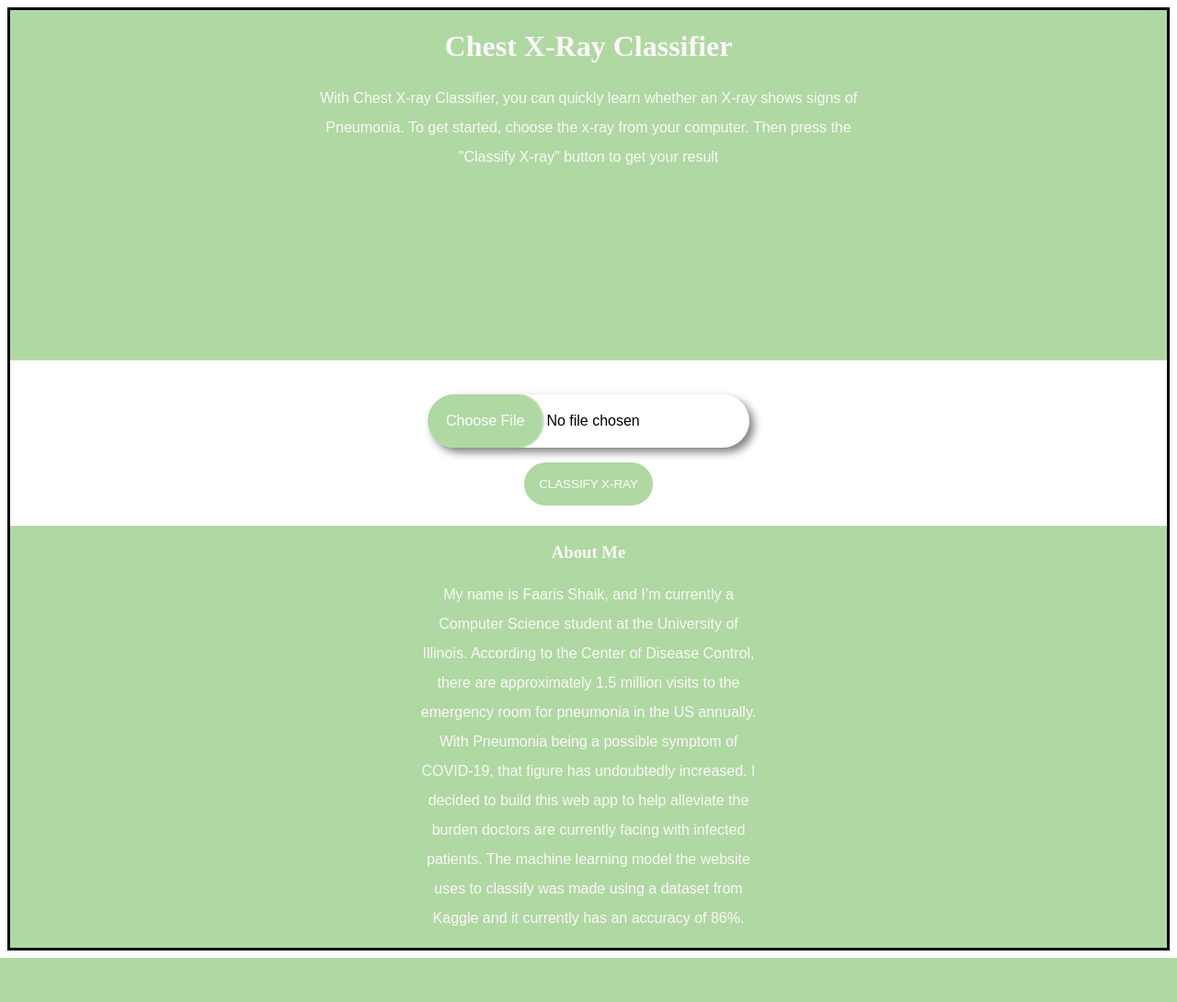
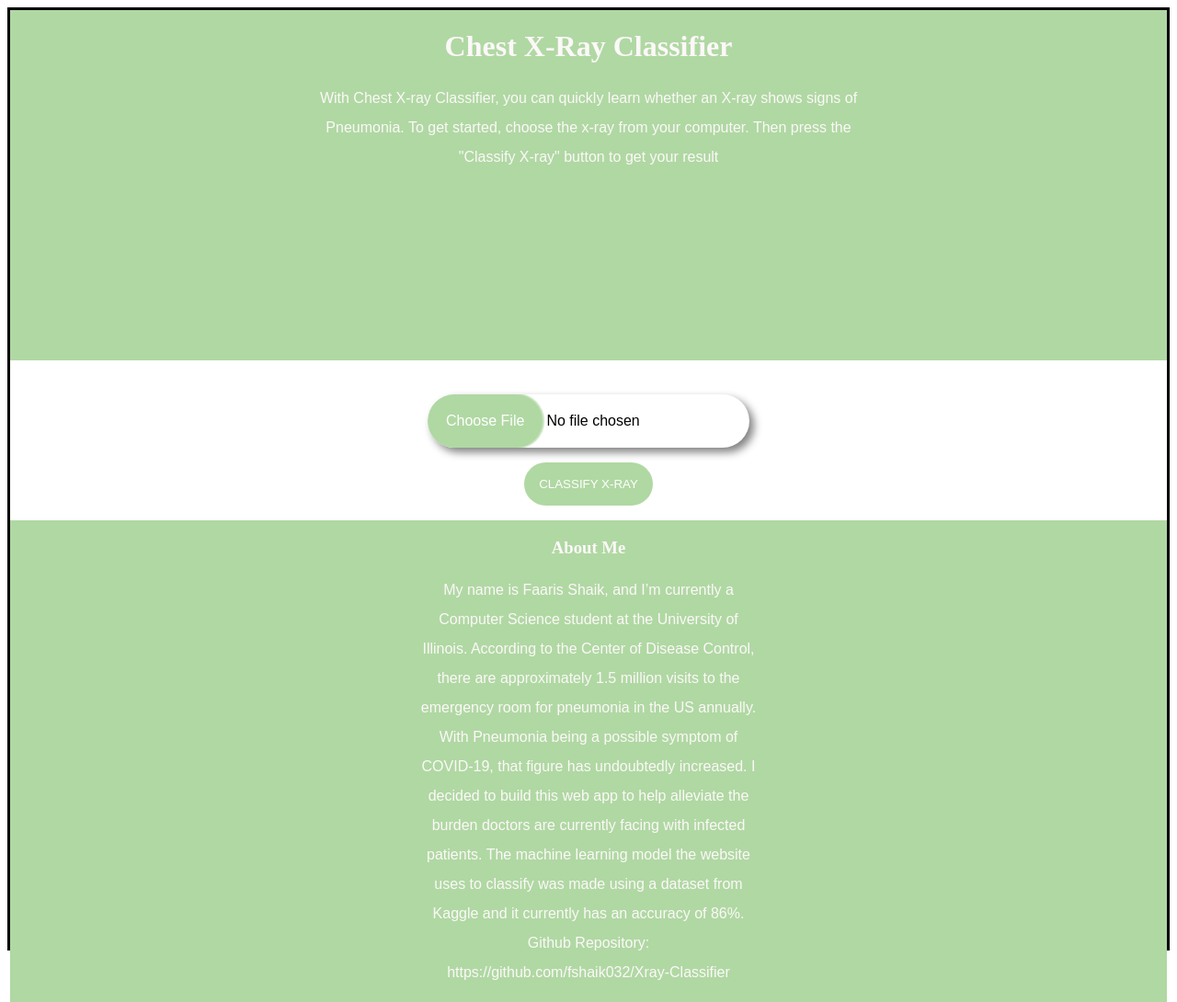
Before and after one commit to fshaik032/Xray-Classifier, a Flask app: page / in a window 1280 px wide. Shown: the whole page at 92% size. Before the commit the page ends 1042 px from the top, so only its background shows below. Run offline with Flask 2, Linux system fonts and the light colour scheme.

Commit message:
edited about me

```diff
--- a/templates/index.html
+++ b/templates/index.html
@@ -37,7 +37,7 @@
       <div class="about">
         <div class="wrapper">
           <h3>About Me</h3>
-          <p>My name is Faaris Shaik, and I’m currently a Computer Science student at the University of Illinois. According to the Center of Disease Control, there are approximately 1.5 million visits to the emergency room for pneumonia in the US annually. With Pneumonia being a possible symptom of COVID-19, that figure has undoubtedly increased. I decided to build this web app to help alleviate the burden doctors are currently facing with infected patients. The machine learning model the website uses to classify was made using a dataset from Kaggle and it currently has an accuracy of 86%.</p>
+          <p>My name is Faaris Shaik, and I’m currently a Computer Science student at the University of Illinois. According to the Center of Disease Control, there are approximately 1.5 million visits to the emergency room for pneumonia in the US annually. With Pneumonia being a possible symptom of COVID-19, that figure has undoubtedly increased. I decided to build this web app to help alleviate the burden doctors are currently facing with infected patients. The machine learning model the website uses to classify was made using a dataset from Kaggle and it currently has an accuracy of 86%. Github Repository: https://github.com/fshaik032/Xray-Classifier</p>
         </div>
     </div>
     </div>
```
